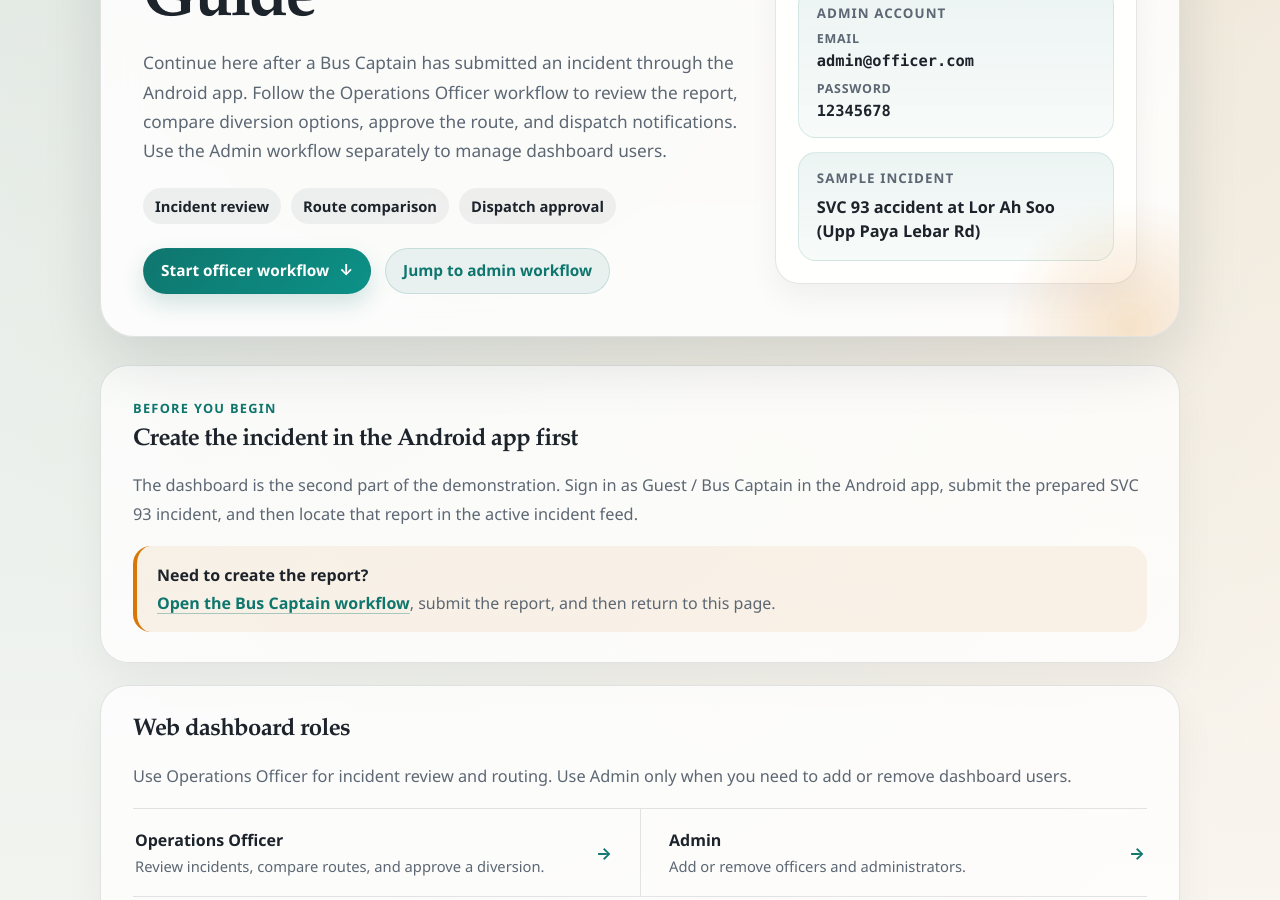
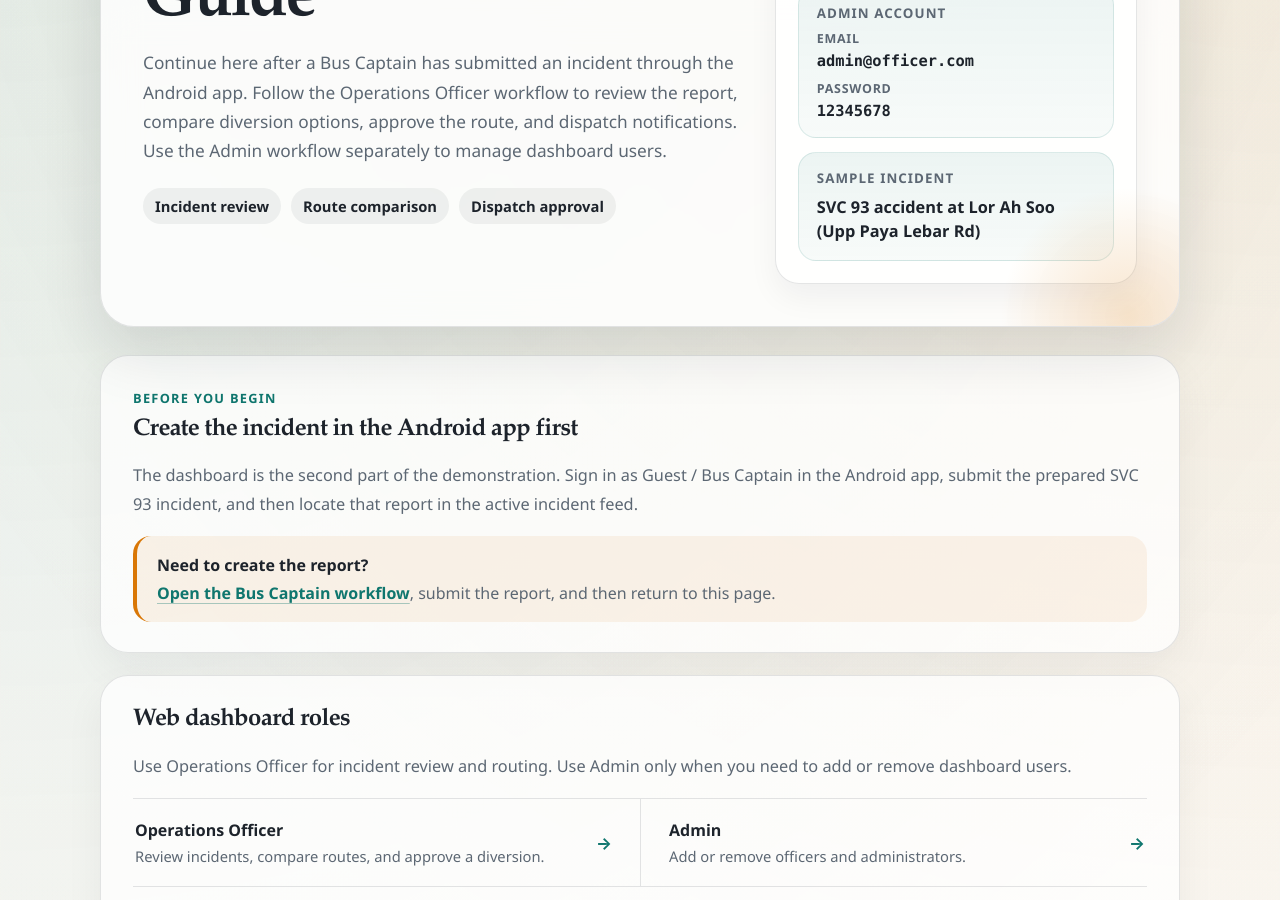
Before and after one commit to ZengZixuan05/RouteGuardians-Manual, a Jekyll site: the page built from web-dashboard.md, in a window 1280 px wide and 900 px high, scrolled down 384 px. Built offline with Jekyll 4.4.1, drawn with Linux system fonts in a browser that asks for light colours.

Commit message:
Remove both hero buttons from web dashboard

```diff
--- a/web-dashboard.md
+++ b/web-dashboard.md
@@ -21,10 +21,6 @@ guide_label: Step 2 - Web dashboard
         <span class="tag">Incident review</span>
         <span class="tag">Route comparison</span>
         <span class="tag">Dispatch approval</span>
-      </div>
-      <div class="hero-actions">
-        <a class="button" href="#officer-workflow">Start officer workflow <span aria-hidden="true">&darr;</span></a>
-        <a class="button button-secondary" href="#admin-workflow">Jump to admin workflow</a>
       </div>
     </div>
 
```
